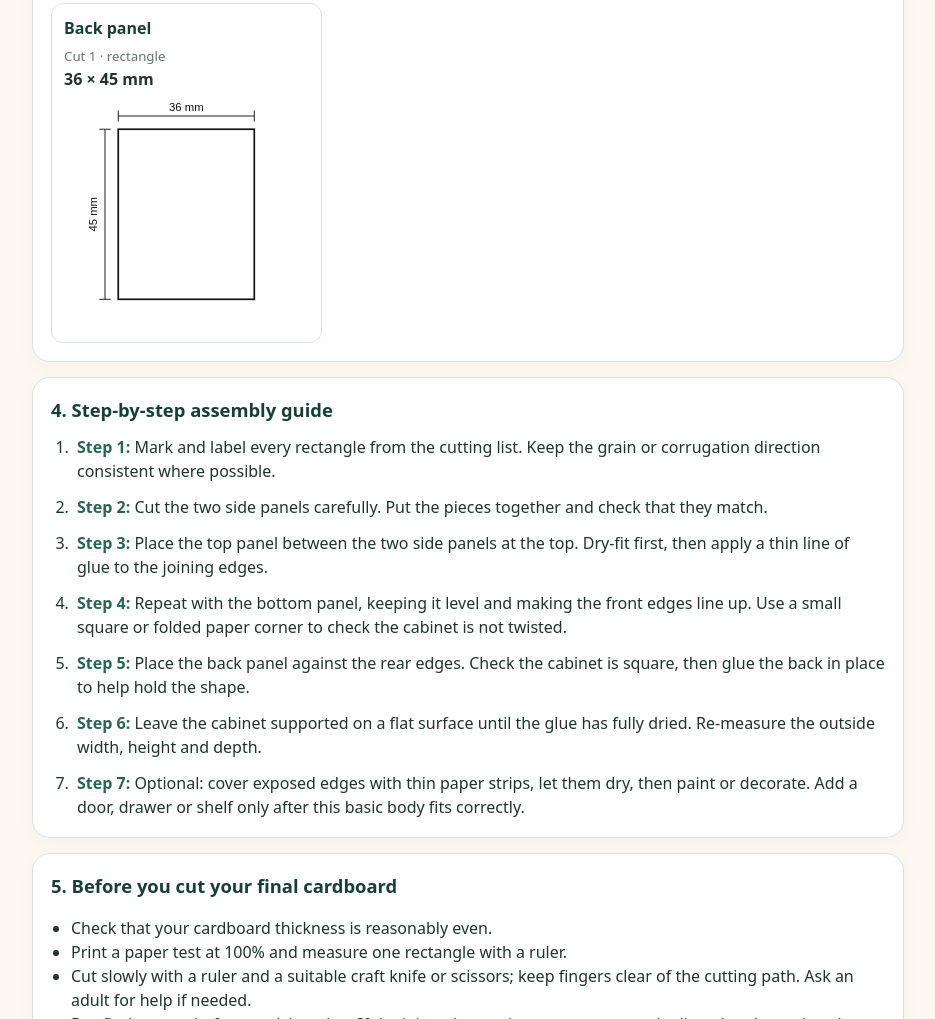
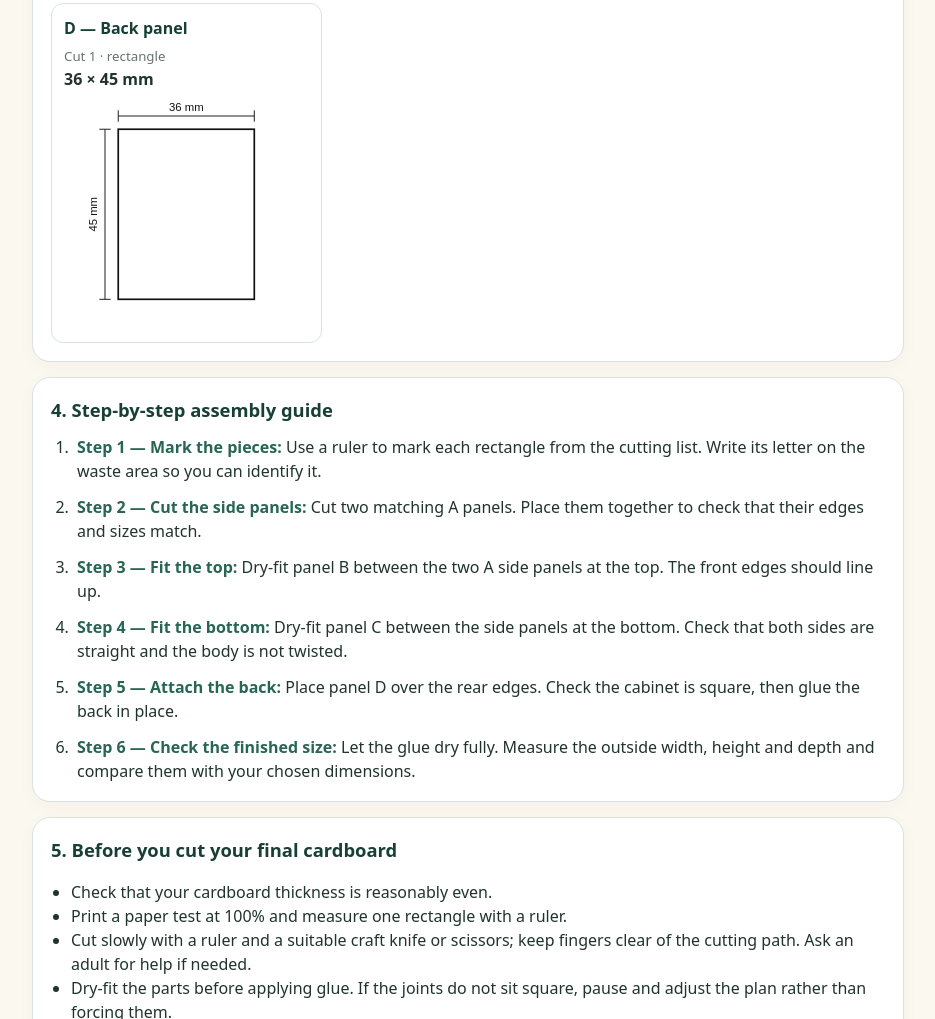
Before and after one commit to Austineukpoju/miniature-furniture-planner, a plain HTML site: page index.html in a window 1280 px wide. Shown: the part 1764-2783 px from the top of the page, without its empty margins (172-1107 px from the left). Drawn offline with Linux system fonts and the light colour scheme.

Commit message:
Build foundational cabinet geometry engine and regression checks

```diff
--- a/index.html
+++ b/index.html
@@ -73,47 +73,183 @@ footer{text-align:center;color:var(--muted);font-size:.8rem;padding:0 18px 28px}
 </main>
 <footer>Miniature Furniture Planner · Early prototype · No account or payment needed to test this version.</footer>
 <script>
-const $=id=>document.getElementById(id);
-const fmt=n=>Number(n.toFixed(2)).toString();
-let currentPlan=null;
-function rectSvg(w,h,label){const safeW=Math.max(w,1),safeH=Math.max(h,1),pad=8,viewW=safeW+pad*2,viewH=safeH+pad*2;return '<svg xmlns="http://www.w3.org/2000/svg" width="'+viewW+'mm" height="'+viewH+'mm" viewBox="0 0 '+viewW+' '+viewH+'" role="img" aria-label="'+label+' cutting pattern, '+fmt(safeW)+' by '+fmt(safeH)+' millimetres"><rect x="'+pad+'" y="'+pad+'" width="'+safeW+'" height="'+safeH+'" fill="#fff" stroke="#111" stroke-width=".45"/><g stroke="#111" fill="none" stroke-width=".25"><path d="M'+pad+' 3 V6 M'+(pad+safeW)+' 3 V6 M'+pad+' 4.5 H'+(pad+safeW)+' M3 '+pad+' H6 M3 '+(pad+safeH)+' H6 M4.5 '+pad+' V'+(pad+safeH)+'"/></g><g fill="#111" font-size="3" font-family="Arial,sans-serif"><text x="'+(pad+safeW/2)+'" y="3.2" text-anchor="middle">'+fmt(safeW)+' mm</text><text x="2.5" y="'+(pad+safeH/2)+'" text-anchor="middle" transform="rotate(-90 2.5 '+(pad+safeH/2)+')">'+fmt(safeH)+' mm</text></g></svg>'}
-function render(){
-const W=Number($('width').value),H=Number($('height').value),D=Number($('depth').value),t=Number($('thickness').value);
-const err=$('error');err.textContent='';
-if(![W,H,D,t].every(Number.isFinite)||W<=0||H<=0||D<=0||t<=0){err.textContent='Enter positive numbers for all four measurements.';return}
-if(W>500||H>500||D>500||W<10||H<10||D<5||t>10||t<.2){err.textContent='For this prototype, use width and height 10–500 mm, depth 5–500 mm, and thickness 0.2–10 mm.';return}
-if(W<=2*t||D<=t){err.textContent='These measurements are too small for this thickness. Width must be greater than twice the thickness, and depth must be greater than the thickness.';return}
-const sideD=D-t,insideW=W-2*t;
-const parts=[
-{name:'Side panels',qty:2,w:sideD,h:H,purpose:'Left and right walls'},
-{name:'Top panel',qty:1,w:sideD,h:insideW,purpose:'Top, fitted between the side walls'},
-{name:'Bottom panel',qty:1,w:sideD,h:insideW,purpose:'Bottom, fitted between the side walls'},
-{name:'Back panel',qty:1,w:W,h:H,purpose:'Rear panel, attached to the back edges'}
-];
-// For top/bottom, show dimensions as width × depth in the table, even though SVG orientation can rotate.
-parts[1].w=insideW;parts[1].h=sideD;parts[2].w=insideW;parts[2].h=sideD;
-$('sizeLabel').textContent=fmt(W)+' × '+fmt(H)+' × '+fmt(D);
-$('pieceCount').textContent='5 panels';
-$('materialLabel').textContent=fmt(t)+' mm';
-$('designNote').textContent='Open-front cabinet. Side panels are shortened by the back thickness; top and bottom fit between the side panels. The back panel is attached to the rear edges.';
-$('cutRows').innerHTML=parts.map(p=>'<tr><td>'+p.name+'</td><td>'+p.qty+'</td><td>'+fmt(p.w)+' × '+fmt(p.h)+'</td><td>'+p.purpose+'</td></tr>').join('');
-$('pieceList').innerHTML=parts.map((p,i)=>'<article class="piece"><h3>'+p.name+'</h3><div class="qty">Cut '+p.qty+' · rectangle</div><div class="dims">'+fmt(p.w)+' × '+fmt(p.h)+' mm</div>'+rectSvg(p.w,p.h,p.name)+'</article>').join('');
-const steps=[
-'Mark and label every rectangle from the cutting list. Keep the grain or corrugation direction consistent where possible.',
-'Cut the two side panels carefully. Put the pieces together and check that they match.',
-'Place the top panel between the two side panels at the top. Dry-fit first, then apply a thin line of glue to the joining edges.',
-'Repeat with the bottom panel, keeping it level and making the front edges line up. Use a small square or folded paper corner to check the cabinet is not twisted.',
-'Place the back panel against the rear edges. Check the cabinet is square, then glue the back in place to help hold the shape.',
-'Leave the cabinet supported on a flat surface until the glue has fully dried. Re-measure the outside width, height and depth.',
-'Optional: cover exposed edges with thin paper strips, let them dry, then paint or decorate. Add a door, drawer or shelf only after this basic body fits correctly.'
-];
-$('stepsList').innerHTML=steps.map((s,i)=>'<li><span class="stepnum">Step '+(i+1)+':</span> '+s+'</li>').join('');
-const maxPrintW=164,maxPrintH=244;const tooLarge=parts.filter(p=>p.w>maxPrintW||p.h>maxPrintH);let printWarn=document.getElementById('printWarning');if(!printWarn){printWarn=document.createElement('p');printWarn.id='printWarning';printWarn.className='notice';$('patterns').insertBefore(printWarn,$('pieceList'));}if(tooLarge.length){printWarn.hidden=false;printWarn.innerHTML='<strong>Paper-size warning:</strong> '+tooLarge.map(p=>p.name).join(', ')+' exceed the approximate safe A4 pattern area at 100% scale. Do not use “Fit to page” to force them smaller; use larger paper or split the pattern and verify the joined dimensions.';}else{printWarn.hidden=true;printWarn.textContent='';}currentPlan={W,H,D,t,parts,steps};
+/*
+  MINIATURE FURNITURE GENERATOR — FOUNDATION ENGINE
+  Design: open-front rectangular cabinet with two side panels, top, bottom, and rear panel.
+  Joint assumptions:
+  - Top and bottom fit between the side panels.
+  - Back panel is glued to the rear edges and adds its thickness to total depth.
+  - No blade kerf, glue gap, compression, or material irregularity is included in ideal dimensions.
+*/
+const $ = id => document.getElementById(id);
+const fmt = n => Number(n.toFixed(2)).toString();
+let currentPlan = null;
+
+function validateCabinetInput(input) {
+  const { W, H, D, t } = input;
+  if (![W, H, D, t].every(Number.isFinite)) return "Enter a number for all four measurements.";
+  if (![W, H, D, t].every(v => v > 0)) return "All four measurements must be greater than zero.";
+  if (W < 10 || W > 500 || H < 10 || H > 500 || D < 5 || D > 500 || t < 0.2 || t > 10) {
+    return "For this prototype, use width and height 10–500 mm, depth 5–500 mm, and thickness 0.2–10 mm.";
+  }
+  if (W <= 2 * t) return "The width must be greater than twice the material thickness so the top and bottom have a positive cut width.";
+  if (D <= t) return "The depth must be greater than the material thickness so the cabinet body has a positive depth.";
+  if (H <= 0) return "The height must be greater than zero.";
+  return "";
 }
-$('generate').addEventListener('click',render);
-['width','height','depth','thickness'].forEach(id=>$(id).addEventListener('change',render));
-$('print').addEventListener('click',()=>{render();if(!$('error').textContent)window.print()});
-$('download').addEventListener('click',()=>{render();if($('error').textContent)return;const p=currentPlan;const lines=['MINIATURE FURNITURE PLANNER — BEDSIDE CABINET','Prototype plan — physically test before final cutting','Outside size: '+fmt(p.W)+' W × '+fmt(p.H)+' H × '+fmt(p.D)+' D mm','Material thickness: '+fmt(p.t)+' mm','','CUT LIST','Part | Qty | Size (mm)'];p.parts.forEach(x=>lines.push(x.name+' | '+x.qty+' | '+fmt(x.w)+' × '+fmt(x.h)));lines.push('','ASSEMBLY STEPS');p.steps.forEach((s,i)=>lines.push((i+1)+'. '+s));lines.push('','Safety: use a ruler, cut away from fingers, and ask for help if needed.','Print at 100% / Actual size if printing patterns.');const blob=new Blob([lines.join('\n')],{type:'text/plain;charset=utf-8'});const url=URL.createObjectURL(blob);const a=document.createElement('a');a.href=url;a.download='miniature-bedside-cabinet-plan.txt';document.body.appendChild(a);a.click();a.remove();URL.revokeObjectURL(url)});
+
+/*
+  Pure geometry function: given inputs, return the complete idealized design model.
+  Keep calculations here rather than duplicating formulas in the display code.
+*/
+function generateCabinetDesign(input) {
+  const error = validateCabinetInput(input);
+  if (error) return { ok: false, error };
+
+  const { W, H, D, t } = input;
+  const bodyDepth = D - t;
+  const openingWidth = W - 2 * t;
+
+  const parts = [
+    { id: "A", name: "Side panels", qty: 2, width: bodyDepth, height: H, purpose: "Left and right walls", instruction: "Cut two matching side panels labelled A." },
+    { id: "B", name: "Top panel", qty: 1, width: openingWidth, height: bodyDepth, purpose: "Top, fitted between the side panels", instruction: "Cut one top panel labelled B. It fits between the two side panels." },
+    { id: "C", name: "Bottom panel", qty: 1, width: openingWidth, height: bodyDepth, purpose: "Bottom, fitted between the side panels", instruction: "Cut one bottom panel labelled C. It fits between the two side panels." },
+    { id: "D", name: "Back panel", qty: 1, width: W, height: H, purpose: "Rear panel, attached over the rear edges", instruction: "Cut one back panel labelled D. It covers the rear of the cabinet." }
+  ];
+
+  const checks = {
+    outsideWidth: 2 * t + openingWidth,
+    outsideHeight: H,
+    outsideDepth: bodyDepth + t,
+    widthMatches: Math.abs((2 * t + openingWidth) - W) < 0.000001,
+    heightMatches: Math.abs(H - H) < 0.000001,
+    depthMatches: Math.abs((bodyDepth + t) - D) < 0.000001,
+    allCutDimensionsPositive: parts.every(p => p.width > 0 && p.height > 0)
+  };
+  const geometryValid = checks.widthMatches && checks.heightMatches && checks.depthMatches && checks.allCutDimensionsPositive;
+  if (!geometryValid) return { ok: false, error: "The design failed an internal geometry check. Please adjust the dimensions." };
+
+  const steps = [
+    { title: "Mark the pieces", partIds: ["A", "B", "C", "D"], text: "Use a ruler to mark each rectangle from the cutting list. Write its letter on the waste area so you can identify it." },
+    { title: "Cut the side panels", partIds: ["A"], text: "Cut two matching A panels. Place them together to check that their edges and sizes match." },
+    { title: "Fit the top", partIds: ["A", "B"], text: "Dry-fit panel B between the two A side panels at the top. The front edges should line up." },
+    { title: "Fit the bottom", partIds: ["A", "C"], text: "Dry-fit panel C between the side panels at the bottom. Check that both sides are straight and the body is not twisted." },
+    { title: "Attach the back", partIds: ["D"], text: "Place panel D over the rear edges. Check the cabinet is square, then glue the back in place." },
+    { title: "Check the finished size", partIds: ["A", "B", "C", "D"], text: "Let the glue dry fully. Measure the outside width, height and depth and compare them with your chosen dimensions." }
+  ];
+
+  return {
+    ok: true,
+    designId: "open-front-cabinet-v1",
+    designName: "Open-front miniature cabinet",
+    input: { W, H, D, t },
+    targetOutside: { width: W, height: H, depth: D },
+    assumptions: [
+      "Top and bottom fit between the two side panels.",
+      "The back panel is attached across the rear edges and adds its thickness to the depth.",
+      "Ideal calculations do not compensate for blade kerf, glue gaps, cardboard compression, or uneven material."
+    ],
+    parts,
+    steps,
+    checks,
+    individualPieceCount: parts.reduce((sum, p) => sum + p.qty, 0)
+  };
+}
+
+/* Fast regression checks for the geometry engine. These are mathematical checks, not physical tests. */
+function runGeometrySelfTests() {
+  const cases = [
+    { input: { W: 40, H: 50, D: 30, t: 1 }, expected: [[29,50,2],[38,29,1],[38,29,1],[40,50,1]] },
+    { input: { W: 36, H: 45, D: 27, t: 1 }, expected: [[26,45,2],[34,26,1],[34,26,1],[36,45,1]] },
+    { input: { W: 80, H: 100, D: 60, t: 2 }, expected: [[58,100,2],[76,58,1],[76,58,1],[80,100,1]] },
+    { input: { W: 20, H: 25, D: 12, t: 0.5 }, expected: [[11.5,25,2],[19,11.5,1],[19,11.5,1],[20,25,1]] }
+  ];
+  for (const test of cases) {
+    const result = generateCabinetDesign(test.input);
+    if (!result.ok) return { ok: false, message: result.error };
+    for (let i = 0; i < test.expected.length; i++) {
+      const [w, h, qty] = test.expected[i], part = result.parts[i];
+      if (Math.abs(part.width - w) > 0.000001 || Math.abs(part.height - h) > 0.000001 || part.qty !== qty) {
+        return { ok: false, message: "A geometry regression test did not match the expected cut list." };
+      }
+    }
+    if (!result.checks.widthMatches || !result.checks.heightMatches || !result.checks.depthMatches) {
+      return { ok: false, message: "A geometry invariant test failed." };
+    }
+  }
+  const invalid = generateCabinetDesign({ W: 2, H: 10, D: 10, t: 1 });
+  if (invalid.ok) return { ok: false, message: "The engine accepted a width too small for the material thickness." };
+  return { ok: true, message: "Geometry self-checks passed (4 valid designs and 1 invalid-input test). Physical fit and print scale still require real-world testing." };
+}
+
+function rectSvg(w, h, label) {
+  const safeW = Math.max(w, 1), safeH = Math.max(h, 1), pad = 8;
+  const viewW = safeW + pad * 2, viewH = safeH + pad * 2;
+  return '<svg xmlns="http://www.w3.org/2000/svg" width="' + viewW + 'mm" height="' + viewH + 'mm" viewBox="0 0 ' + viewW + ' ' + viewH + '" role="img" aria-label="' + label + ' cutting pattern, ' + fmt(safeW) + ' by ' + fmt(safeH) + ' millimetres"><rect x="' + pad + '" y="' + pad + '" width="' + safeW + '" height="' + safeH + '" fill="#fff" stroke="#111" stroke-width=".45"/><g stroke="#111" fill="none" stroke-width=".25"><path d="M' + pad + ' 3 V6 M' + (pad + safeW) + ' 3 V6 M' + pad + ' 4.5 H' + (pad + safeW) + ' M3 ' + pad + ' H6 M3 ' + (pad + safeH) + ' H6 M4.5 ' + pad + ' V' + (pad + safeH) + '"/></g><g fill="#111" font-size="3" font-family="Arial,sans-serif"><text x="' + (pad + safeW / 2) + '" y="3.2" text-anchor="middle">' + fmt(safeW) + ' mm</text><text x="2.5" y="' + (pad + safeH / 2) + '" text-anchor="middle" transform="rotate(-90 2.5 ' + (pad + safeH / 2) + ')">' + fmt(safeH) + ' mm</text></g></svg>';
+}
+
+function render() {
+  const input = { W: Number($("width").value), H: Number($("height").value), D: Number($("depth").value), t: Number($("thickness").value) };
+  const result = generateCabinetDesign(input);
+  const err = $("error");
+  err.textContent = "";
+  if (!result.ok) { err.textContent = result.error; currentPlan = null; return; }
+  const { W, H, D, t } = result.input;
+  const parts = result.parts;
+  $("sizeLabel").textContent = fmt(W) + " × " + fmt(H) + " × " + fmt(D);
+  $("pieceCount").textContent = result.individualPieceCount + " panels";
+  $("materialLabel").textContent = fmt(t) + " mm";
+  $("designNote").textContent = result.designName + ". The dimensions below are ideal cut sizes for the stated joint arrangement; physical material and cutting tolerances may affect the final fit.";
+  $("cutRows").innerHTML = parts.map(p => "<tr><td>" + p.id + " — " + p.name + "</td><td>" + p.qty + "</td><td>" + fmt(p.width) + " × " + fmt(p.height) + "</td><td>" + p.purpose + "</td></tr>").join("");
+  $("pieceList").innerHTML = parts.map(p => '<article class="piece"><h3>' + p.id + " — " + p.name + '</h3><div class="qty">Cut ' + p.qty + ' · rectangle</div><div class="dims">' + fmt(p.width) + " × " + fmt(p.height) + " mm</div>" + rectSvg(p.width, p.height, p.id + " " + p.name) + "</article>").join("");
+  $("stepsList").innerHTML = result.steps.map((s, i) => "<li><span class=\"stepnum\">Step " + (i + 1) + " — " + s.title + ":</span> " + s.text + "</li>").join("");
+
+  const maxPrintW = 148, maxPrintH = 228;
+  const tooLarge = parts.filter(p => p.width + 16 > maxPrintW || p.height + 16 > maxPrintH);
+  let printWarn = document.getElementById("printWarning");
+  if (!printWarn) {
+    printWarn = document.createElement("p"); printWarn.id = "printWarning"; printWarn.className = "notice";
+    $("patterns").insertBefore(printWarn, $("pieceList"));
+  }
+  if (tooLarge.length) {
+    printWarn.hidden = false;
+    printWarn.textContent = "Paper-size warning: " + tooLarge.map(p => p.id + " — " + p.name).join(", ") + " may not fit the approximate safe A4 portrait area at 100% scale once labels are included. Use larger paper or a carefully verified tiled pattern; do not shrink with “Fit to page”.";
+  } else { printWarn.hidden = true; printWarn.textContent = ""; }
+
+  currentPlan = result;
+}
+
+$("generate").addEventListener("click", render);
+["width", "height", "depth", "thickness"].forEach(id => $(id).addEventListener("change", render));
+$("print").addEventListener("click", () => { render(); if (!$("error").textContent && currentPlan) window.print(); });
+$("download").addEventListener("click", () => {
+  render();
+  if ($("error").textContent || !currentPlan) return;
+  const p = currentPlan;
+  const lines = [
+    "MINIATURE FURNITURE GENERATOR — FOUNDATION PLAN",
+    "Design: " + p.designName,
+    "Prototype — verify print scale and physical fit before final cutting.",
+    "Outside size: " + fmt(p.input.W) + " W × " + fmt(p.input.H) + " H × " + fmt(p.input.D) + " D mm",
+    "Material thickness: " + fmt(p.input.t) + " mm", "", "CUT LIST", "ID | Part | Qty | Size (mm)"
+  ];
+  p.parts.forEach(x => lines.push(x.id + " | " + x.name + " | " + x.qty + " | " + fmt(x.width) + " × " + fmt(x.height)));
+  lines.push("", "ASSEMBLY STEPS");
+  p.steps.forEach((s, i) => lines.push((i + 1) + ". " + s.title + " — " + s.text));
+  lines.push("", "DESIGN ASSUMPTIONS");
+  p.assumptions.forEach(a => lines.push("- " + a));
+  lines.push("", "Safety: cut away from fingers and use suitable tools. Print patterns at 100% / Actual size.");
+  const blob = new Blob([lines.join("\n")], { type: "text/plain;charset=utf-8" });
+  const url = URL.createObjectURL(blob);
+  const a = document.createElement("a"); a.href = url; a.download = "miniature-furniture-foundation-plan.txt";
+  document.body.appendChild(a); a.click(); a.remove(); URL.revokeObjectURL(url);
+});
+
+const selfTestResult = runGeometrySelfTests();
+if (!selfTestResult.ok) {
+  $("error").textContent = "Internal generator check failed: " + selfTestResult.message;
+  console.error(selfTestResult.message);
+}
 render();
 </script>
 </body>
```
